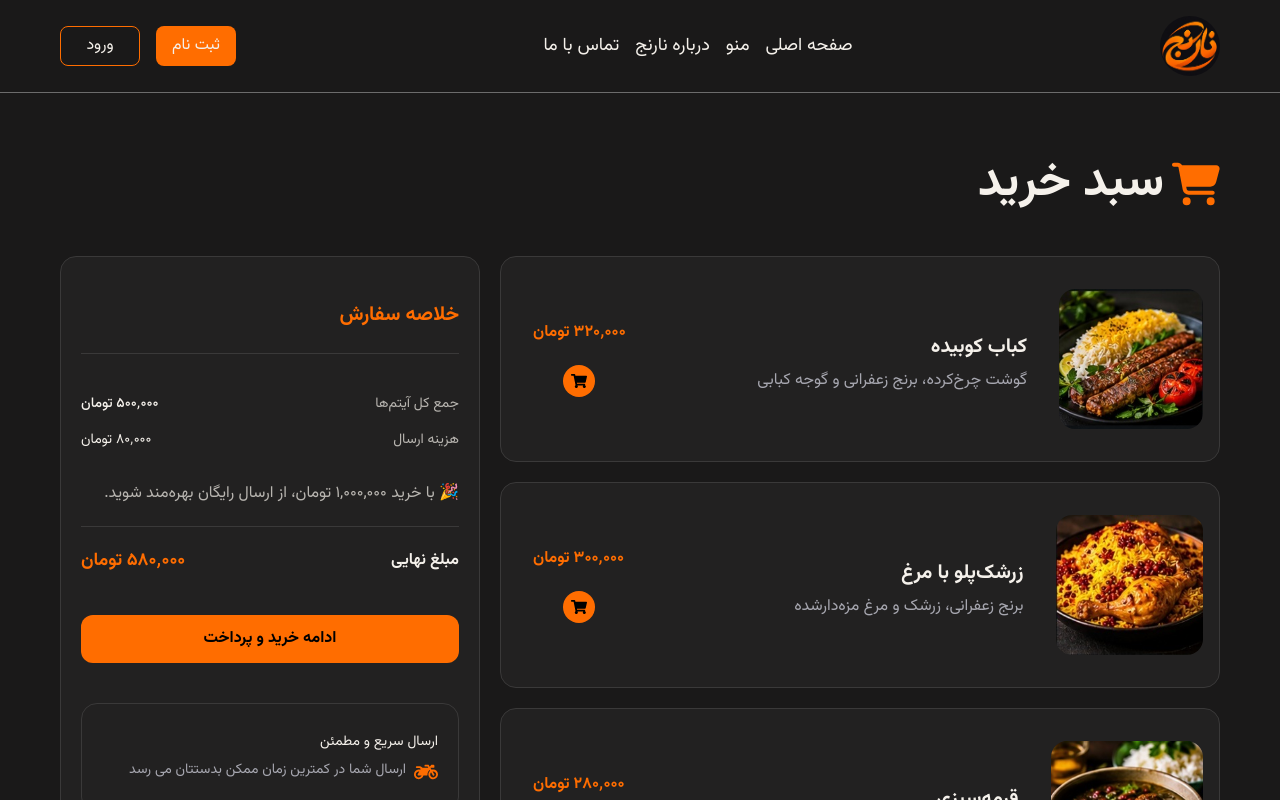
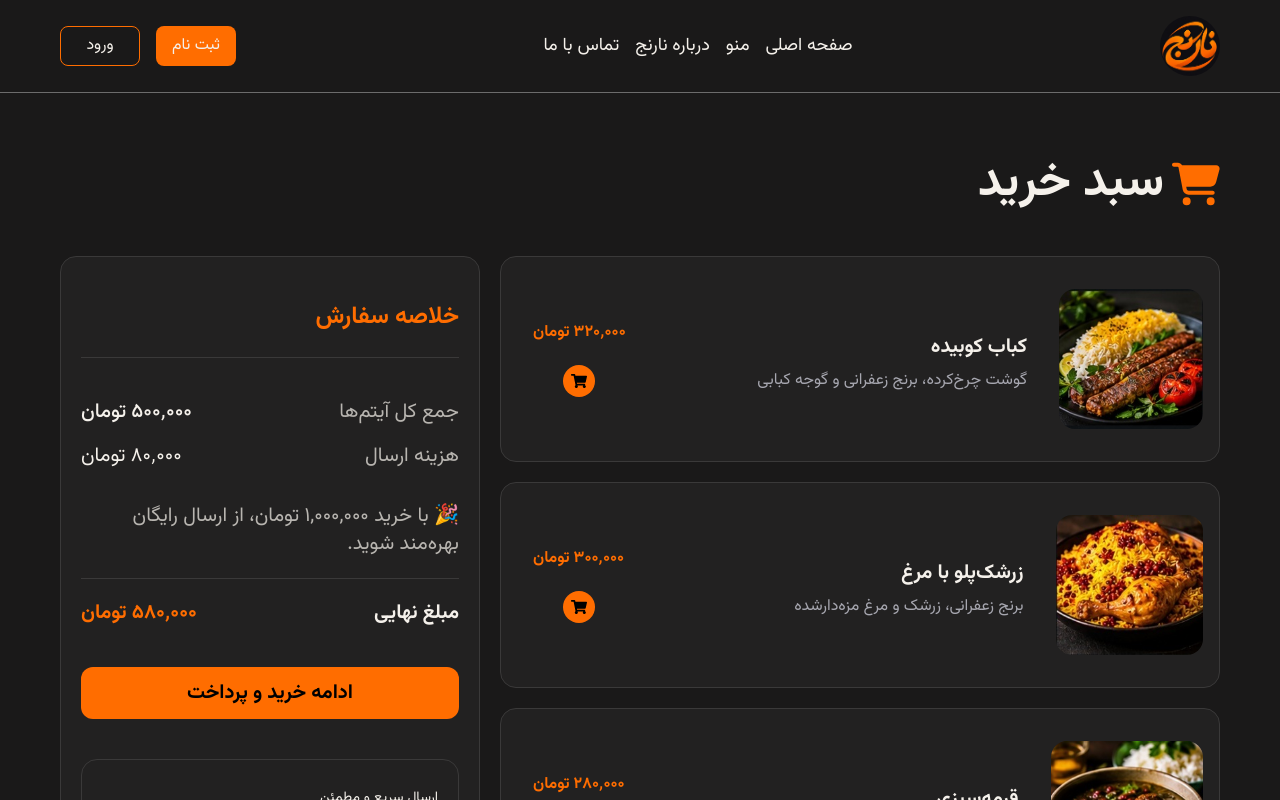
Before and after one commit to mollaei-dev/narenj-food, a React (Vite) app: page /narenj-food/cart in a window 1280 px wide. Shown: the top 800 px of the page. Built offline with nearby package versions, Linux system fonts and the light colour scheme.

Commit message:
refactor: add default and horizontal variants to CartSummary

```diff
--- a/src/components/CartSummary.tsx
+++ b/src/components/CartSummary.tsx
@@ -1,24 +1,34 @@
 import { FaMotorcycle } from "react-icons/fa";
-
-function CartSummary() {
+type CartSummaryProps = {
+  variant?: "default" | "horizontal";
+};
+function CartSummary({ variant }: CartSummaryProps) {
   const totalPrice = 500000;
   const deliveryFee = totalPrice >= 1000000 ? 0 : 80000;
   const finalPrice = totalPrice + deliveryFee;
 
   return (
     <div className="flex min-h-150 w-full flex-col gap-5 rounded-2xl border border-[#3A3939] bg-[#222121] p-5">
-      <h2 className="mb-5 border-b border-[#3A3939] py-6 text-xl font-bold text-[#FF6D00]">
+      <h2
+        className={`mb-5 border-b border-[#3A3939] py-6 ${variant === "horizontal" ? "text-xl sm:text-2xl" : "text-xl"} font-bold text-[#FF6D00]`}
+      >
         خلاصه سفارش
       </h2>
-      <div>
-        <div className="mb-4 flex items-center justify-between text-sm">
+      <div
+        className={
+          variant === "horizontal"
+            ? "text-base min-[400px]:text-lg sm:text-xl"
+            : "text-sm"
+        }
+      >
+        <div className="mb-4 flex items-center justify-between">
           <span className="text-[#B8B5B0]">جمع کل آیتم‌ها</span>
           <span className="font-medium">
             {totalPrice.toLocaleString("fa-IR")} تومان
           </span>
         </div>
 
-        <div className="flex items-center justify-between text-sm">
+        <div className="flex items-center justify-between">
           <span className="text-[#B8B5B0]">هزینه ارسال</span>
           <span
             className={deliveryFee === 0 ? "text-[16px] text-[#FF6D00]" : ""}
@@ -29,22 +39,23 @@ function CartSummary() {
           </span>
         </div>
         <p className="mt-8 text-[#B8B5B0]">
-          🎉 با خرید ۱,۰۰۰,۰۰۰ تومان، از
-          ارسال رایگان بهره‌مند شوید.
+          🎉 با خرید ۱,۰۰۰,۰۰۰ تومان، از ارسال رایگان بهره‌مند شوید.
         </p>
       </div>
 
-      <div>
+      <div className={variant === "horizontal" ? "text-base sm:text-xl" : ""}>
         <div className="mb-5 flex items-center justify-between border-t border-[#3A3939] pt-5">
           <span className="font-bold">مبلغ نهایی</span>
-          <span className="text-lg font-bold text-[#FF6D00]">
+          <span
+            className={`${variant === "horizontal" ? "text-xl" : "text-lg"} font-bold text-[#FF6D00]`}
+          >
             {finalPrice.toLocaleString("fa-IR")} تومان
           </span>
         </div>
 
         <button
           type="button"
-          className="mt-5 w-full rounded-xl cursor-pointer bg-[#FF6D00] py-3 font-bold text-black transition-colors duration-200 hover:bg-[#ff8126]"
+          className="mt-5 w-full cursor-pointer rounded-xl bg-[#FF6D00] py-3 font-bold text-black transition-colors duration-200 hover:bg-[#ff8126]"
         >
           ادامه خرید و پرداخت
         </button>
```
